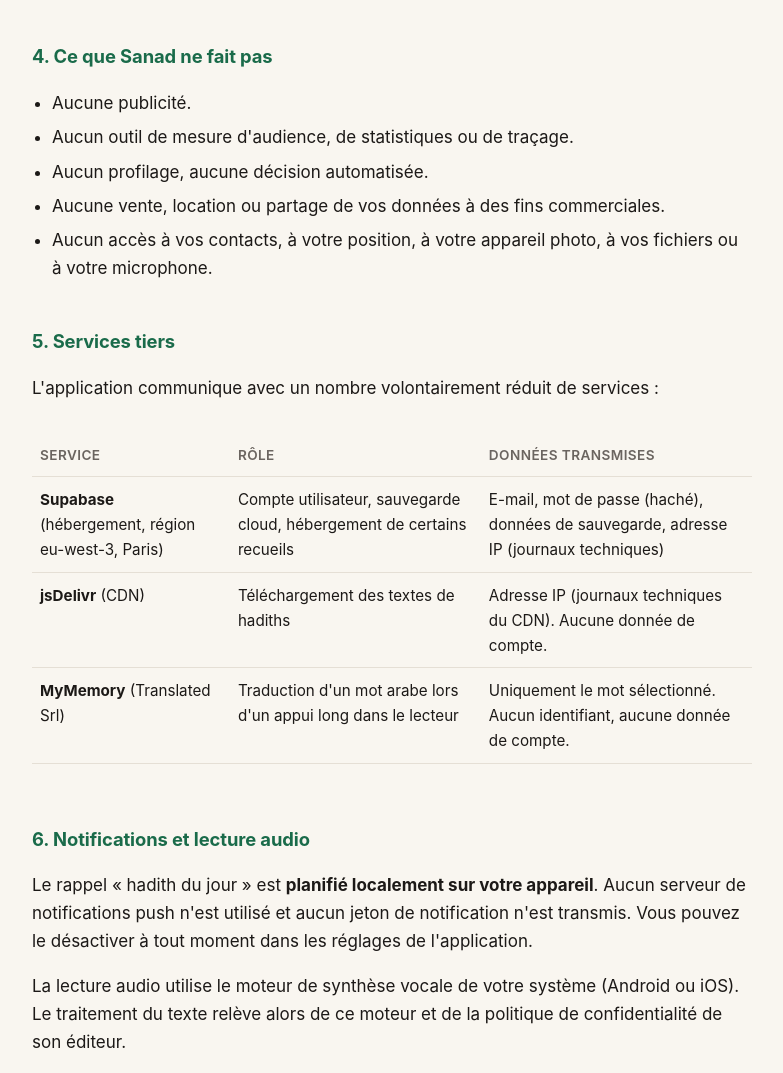
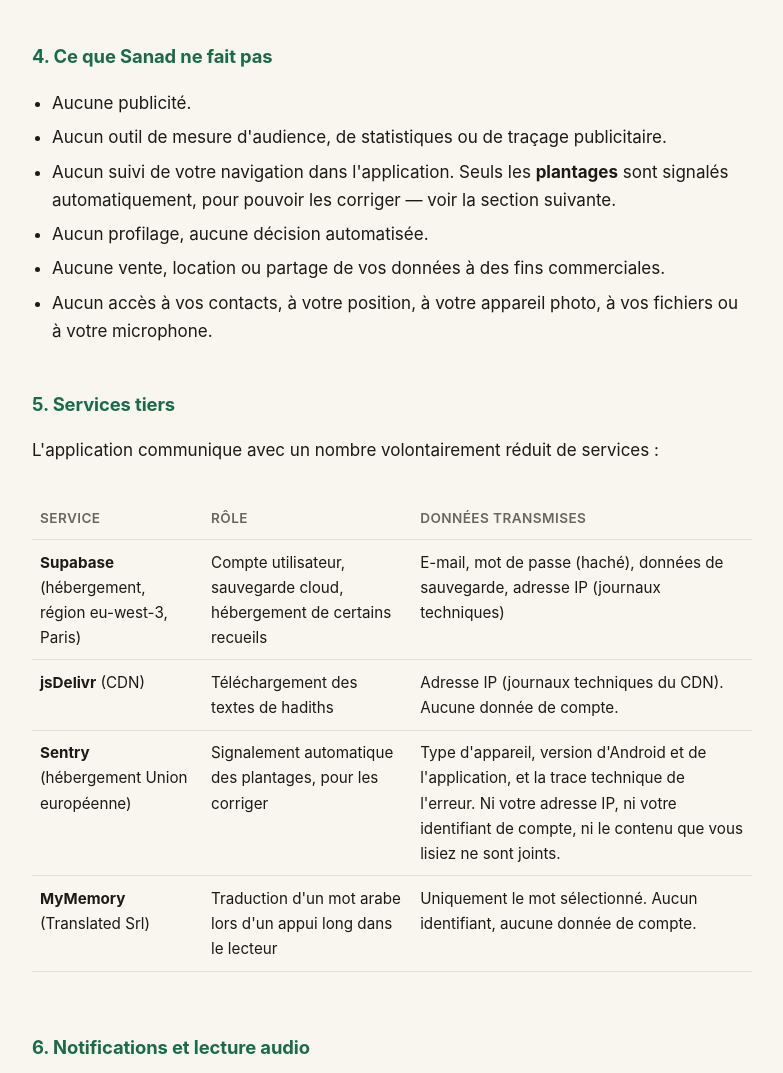
Before and after one commit to LePlankton/sanad-legal, a plain HTML site: page index.html in a window 1280 px wide. Shown: the part 1382-2455 px from the top of the page, without its empty margins (248-1031 px from the left). Drawn offline with Linux system fonts and the light colour scheme.

Commit message:
Déclarer Sentry (remontée de plantages) dans la politique de confidentialité

```diff
--- a/index.html
+++ b/index.html
@@ -79,7 +79,12 @@
 <h2>4. Ce que Sanad ne fait pas</h2>
 <ul>
   <li>Aucune publicité.</li>
-  <li>Aucun outil de mesure d'audience, de statistiques ou de traçage.</li>
+  <li>Aucun outil de mesure d'audience, de statistiques ou de traçage publicitaire.</li>
+  <li>
+    Aucun suivi de votre navigation dans l'application. Seuls les
+    <strong>plantages</strong> sont signalés automatiquement, pour pouvoir les
+    corriger — voir la section suivante.
+  </li>
   <li>Aucun profilage, aucune décision automatisée.</li>
   <li>Aucune vente, location ou partage de vos données à des fins commerciales.</li>
   <li>Aucun accès à vos contacts, à votre position, à votre appareil photo, à vos fichiers ou à votre microphone.</li>
@@ -102,6 +107,15 @@
       <td><strong>jsDelivr</strong> (CDN)</td>
       <td>Téléchargement des textes de hadiths</td>
       <td>Adresse IP (journaux techniques du CDN). Aucune donnée de compte.</td>
+    </tr>
+    <tr>
+      <td><strong>Sentry</strong> (hébergement Union européenne)</td>
+      <td>Signalement automatique des plantages, pour les corriger</td>
+      <td>
+        Type d'appareil, version d'Android et de l'application, et la trace
+        technique de l'erreur. Ni votre adresse IP, ni votre identifiant de
+        compte, ni le contenu que vous lisiez ne sont joints.
+      </td>
     </tr>
     <tr>
       <td><strong>MyMemory</strong> (Translated Srl)</td>
```
